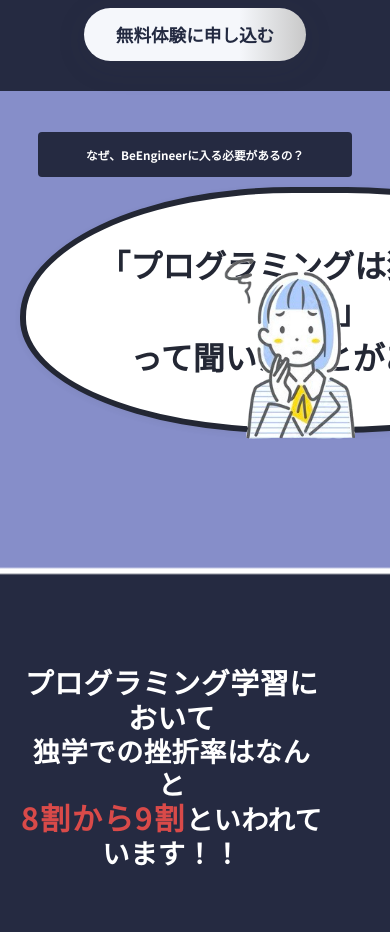
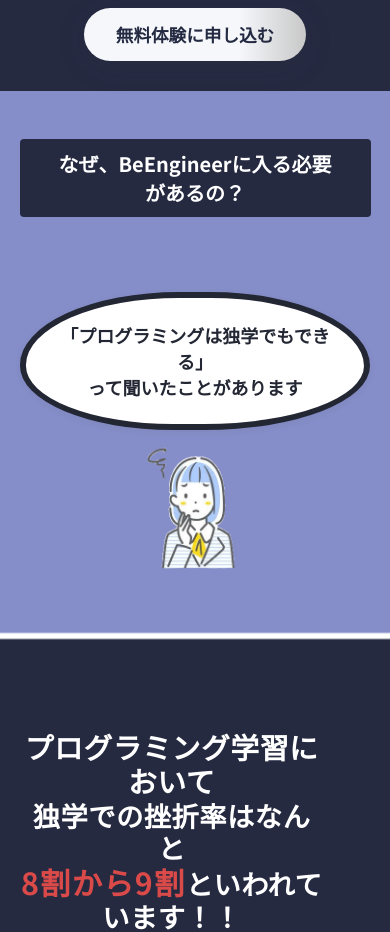
Before and after one commit to KK-cube/BeEn, a plain HTML site: page index.html in a window 390 px wide. Shown: the part 4620-5552 px from the top of the page. Drawn offline with Linux system fonts and the light colour scheme; a web font is replaced by a local one.

Commit message:
reasonページの改善
- 白い三角形（吹き出しの尻尾）を削除
- レスポンシブ対応で画像と吹き出しの重なりを解決
- モバイル版での余白を適切に調整（PC版は変更なし）

```diff
--- a/style.css
+++ b/style.css
@@ -675,22 +675,6 @@ body {
   min-height: 120px;
 }
 
-.reason__balloon::after {
-  content: "";
-  position: absolute;
-  right: 90px;
-  bottom: -6px;
-  transform: none;
-  width: 0;
-  height: 0;
-  border-left: 28px solid transparent;
-  border-right: 28px solid transparent;
-  border-top: 32px solid #fff;
-  z-index: 2;
-  /* 黒い縁取り */
-  filter: drop-shadow(0 2px 0 #232734) drop-shadow(0 -2px 0 #232734);
-}
-
 .reason__person {
   position: absolute;
   right: 0;
@@ -741,6 +725,54 @@ body {
       #252a41 100%
     );
     padding: 56px 0 80px 0;
+  }
+}
+
+/* レスポンシブ対応: reasonセクションの要素配置調整 */
+@media (max-width: 768px) {
+  .reason__balloon-wrap {
+    min-height: 150px;
+    margin-bottom: 80px; /* 余白を狭く調整 */
+  }
+
+  .reason__balloon {
+    font-size: 24px;
+    min-width: 300px;
+    max-width: 500px;
+    padding: 32px 40px;
+    margin-top: 20px;
+  }
+
+  .reason__person {
+    position: static; /* 絶対配置を解除 */
+    width: 120px;
+    margin: 10px auto 0 auto; /* 上マージンを狭く */
+    display: block;
+  }
+}
+
+@media (max-width: 480px) {
+  .reason__balloon-wrap {
+    min-height: 120px;
+    margin-bottom: 60px; /* さらに狭く調整 */
+  }
+
+  .reason__balloon {
+    font-size: 18px;
+    min-width: 250px;
+    max-width: 350px;
+    padding: 24px 30px;
+    margin-top: 10px;
+  }
+
+  .reason__person {
+    width: 100px;
+    margin: 8px auto 0 auto; /* 上マージンを狭く */
+  }
+
+  .reason__title {
+    font-size: 20px;
+    padding: 10px 30px;
   }
 }
 
```
